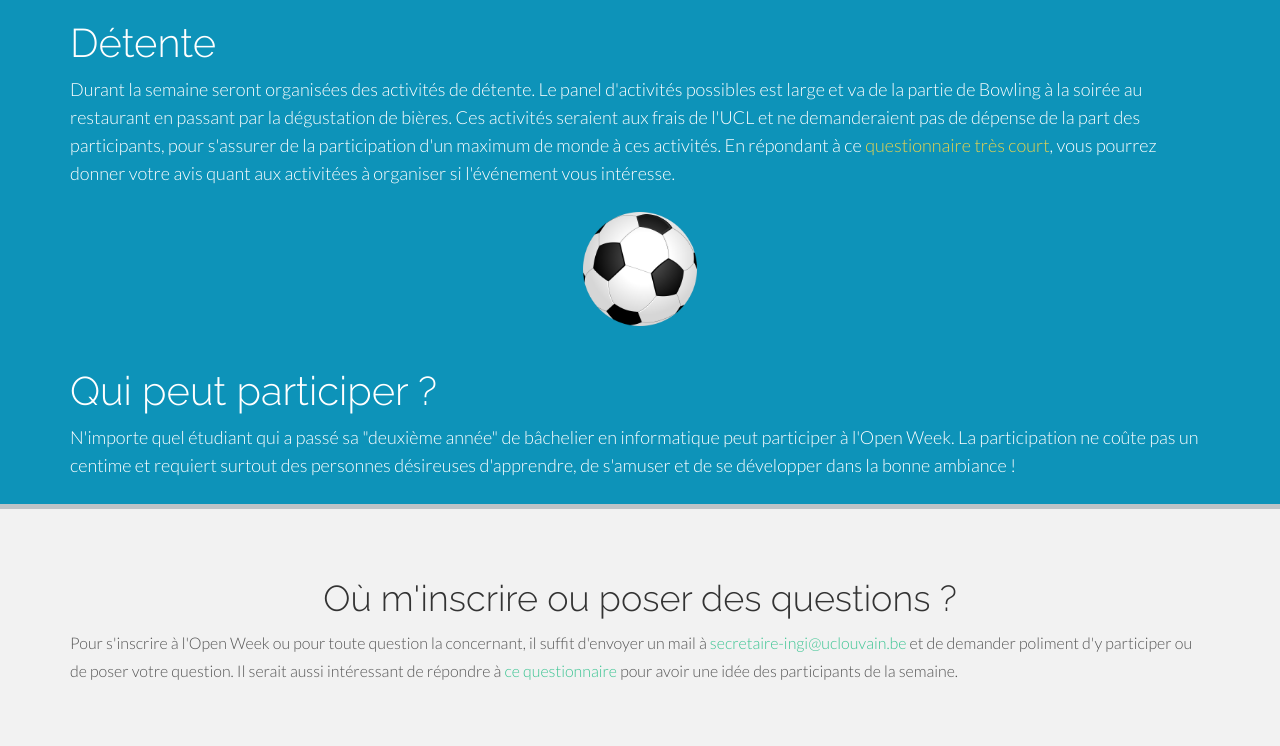
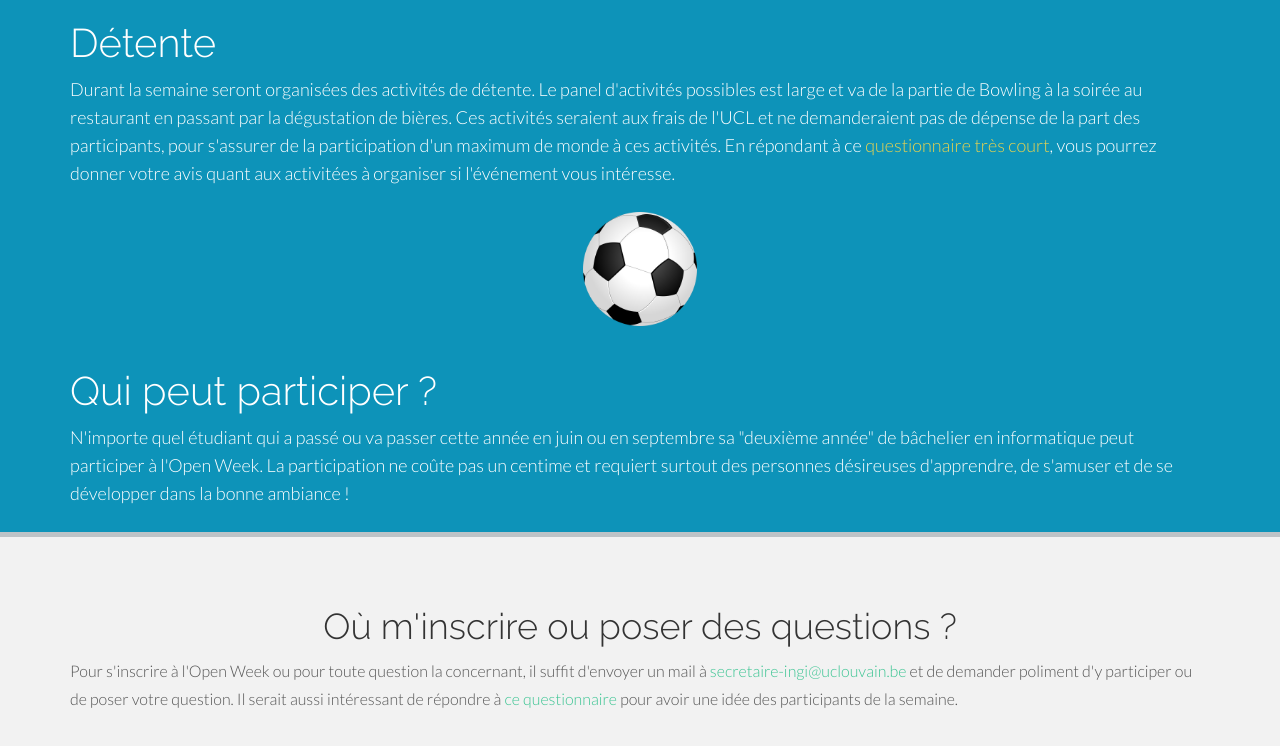
Before and after one commit to francoismichel/francoismichel.github.io, a plain HTML site: page index.html in a window 1280 px wide. Shown: the part 1601-2347 px from the top of the page. Drawn offline with Linux system fonts and the light colour scheme.

Commit message:
add siteé

```diff
--- a/index.html
+++ b/index.html
@@ -135,7 +135,7 @@
                     Qui peut participer ?
                 </h2>
 				<p>
-					N'importe quel étudiant qui a passé sa "deuxième année" de bâchelier en informatique peut participer à l'Open Week. La participation ne
+					N'importe quel étudiant qui a passé ou va passer cette année en juin ou en septembre sa "deuxième année" de bâchelier en informatique peut participer à l'Open Week. La participation ne
 					coûte pas un centime et requiert surtout des personnes désireuses d'apprendre, de s'amuser et de se développer dans la bonne ambiance !
 				</p>
 
```
